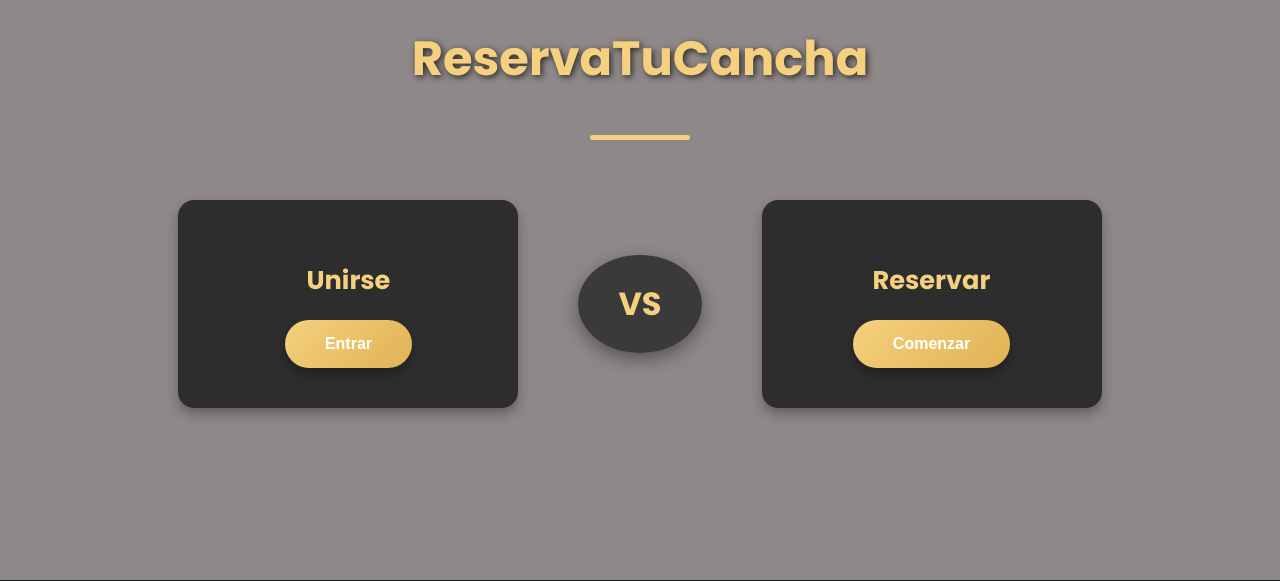
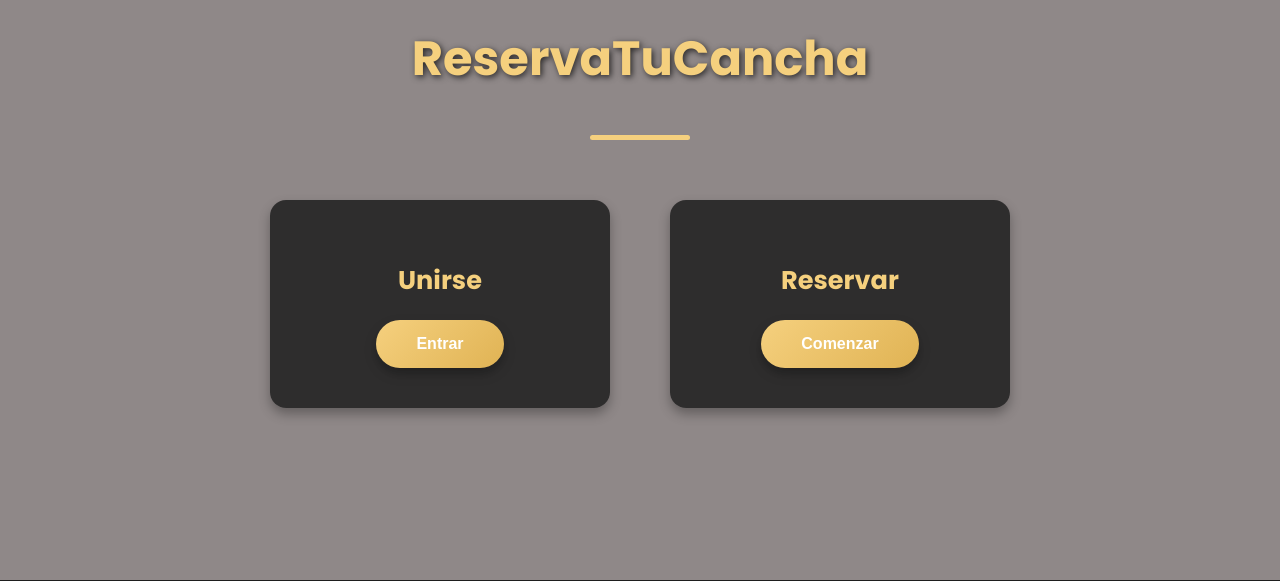
Before and after one commit to ManuelCortez475/ReservaTuCancha, a Flask app: page / in a window 1280 px wide. Shown: the part 157-738 px from the top of the page. Run offline with Flask 3, Linux system fonts and the light colour scheme.

Commit message:
Queda mejor

```diff
--- a/templates/Pantalla_Inicial.html
+++ b/templates/Pantalla_Inicial.html
@@ -27,10 +27,6 @@
                 <button class="btn"><a href="/unirse">Entrar</a></button>
             </div>
 
-            <div class="vs-box">
-                <span>VS</span>
-            </div>
-
             <div class="card">
                 <h2>Reservar</h2>
                 <button class="btn"><a href="/reservar">Comenzar</a></button>
```
